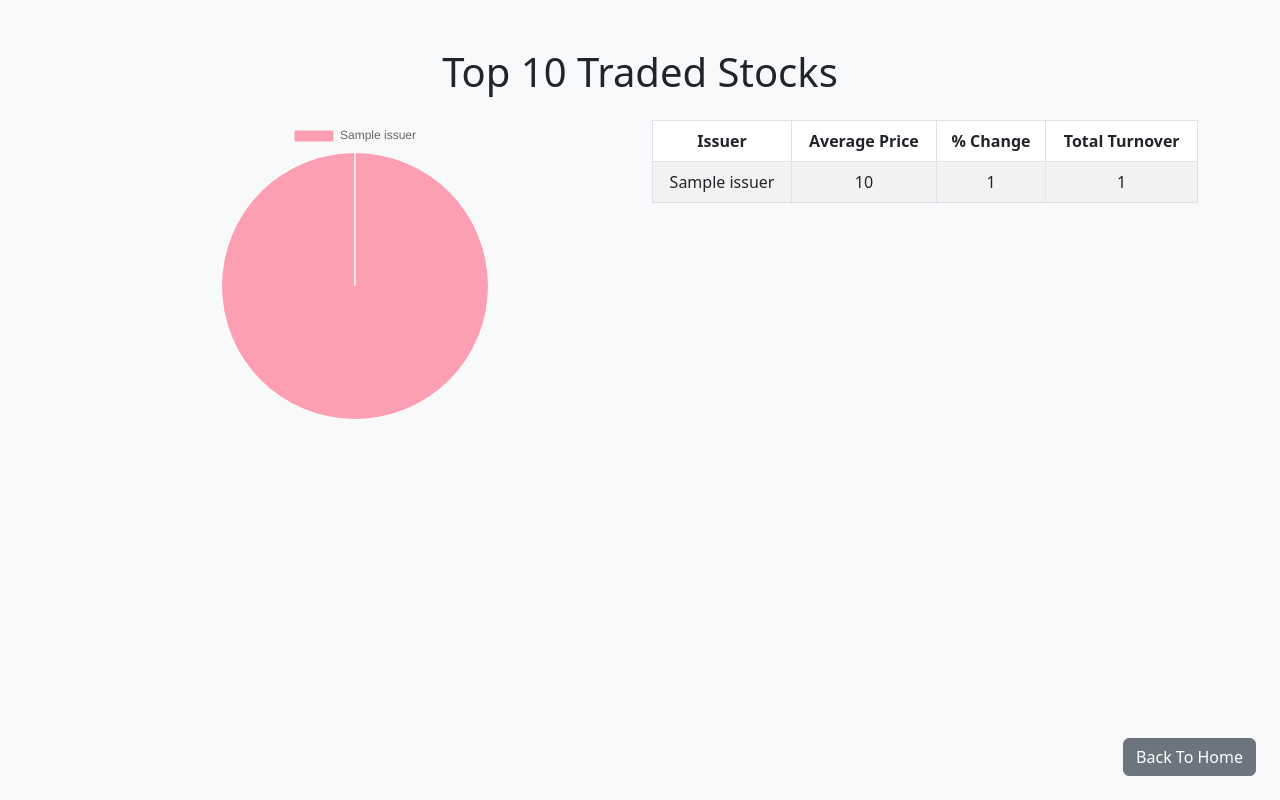
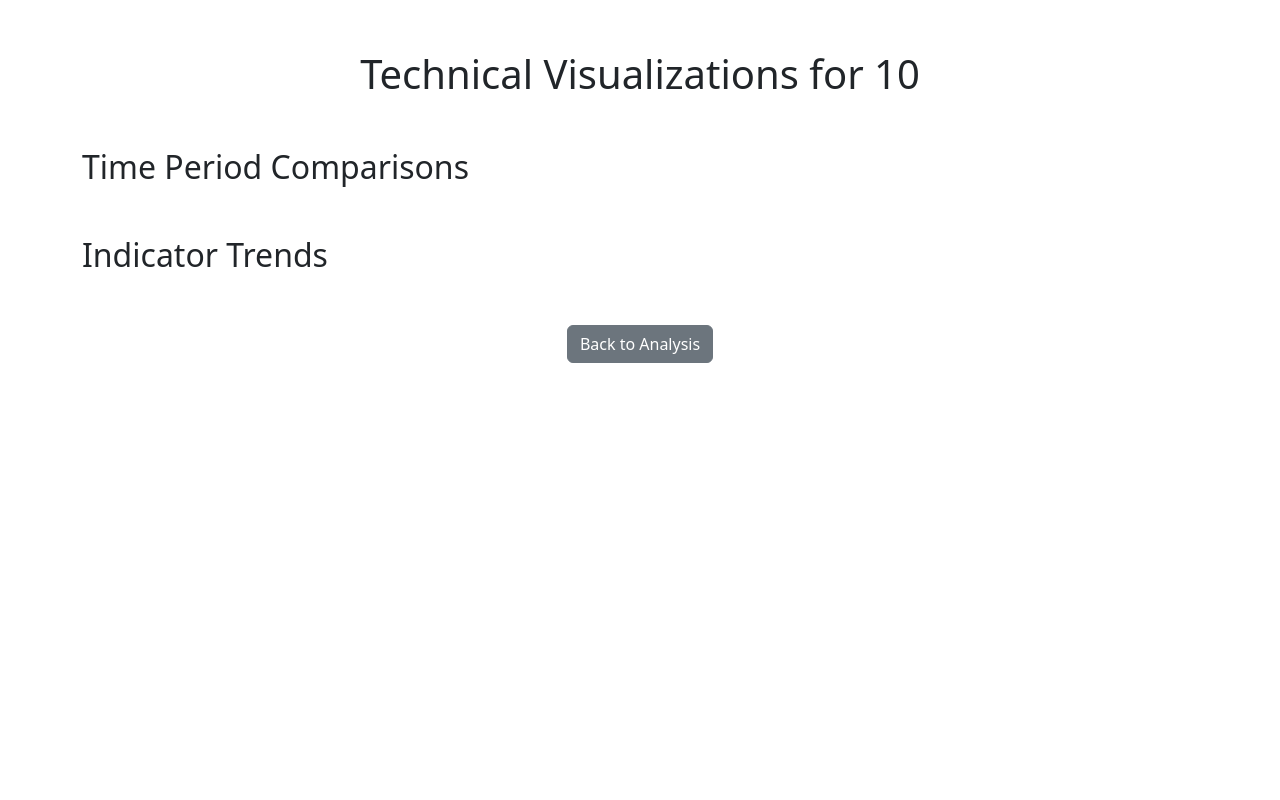
Before and after one commit to sandrazivanovska/DAS, a Flask app: template Domashna3/templates/technical_visualizations.html in a window 1280 px wide. Run offline with Flask 3, Linux system fonts and the light colour scheme; the template is opened without the code that fills it: most values are stand-ins (such as "Sample title", 1, 10 or a date in 2020); parts of the project's set-up code (start-up, migrations or seed data) failed here and were passed over; some libraries are stand-ins or nearby versions.

Commit message:
fixing issues

```diff
--- a/Domashna3/templates/technical_visualizations.html
+++ b/Domashna3/templates/technical_visualizations.html
@@ -3,98 +3,102 @@
 <head>
     <meta charset="UTF-8">
     <meta name="viewport" content="width=device-width, initial-scale=1.0">
-    <title>Top 10 Traded Stocks</title>
+    <title>Technical Visualizations</title>
     <link href="https://cdn.jsdelivr.net/npm/bootstrap@5.3.0/dist/css/bootstrap.min.css" rel="stylesheet">
-    <script src="https://cdn.jsdelivr.net/npm/chart.js"></script>
+    <script src="https://cdn.plot.ly/plotly-latest.min.js"></script>
     <style>
-        #stockPieChart {
-            max-width: 500px;
-            max-height: 500px;
-            margin: 0 auto;
+        .visualization-container {
+            margin-top: 50px;
+        }
+        .chart-section {
+            margin-bottom: 50px;
+        }
+        .text-center {
+            margin-bottom: 50px; /* Додавање повеќе простор под копчето */
         }
     </style>
 </head>
-<body class="bg-light text-dark">
-    <div class="container my-5">
-        <h1 class="text-center mb-4">Top 10 Traded Stocks</h1>
-        <div class="row">
-            <div class="col-md-6 d-flex justify-content-center align-items-center">
-                <canvas id="stockPieChart"></canvas>
-            </div>
-            <div class="col-md-6">
-                <table class="table table-bordered table-striped text-center">
-                    <thead>
-                        <tr>
-                            <th>Issuer</th>
-                            <th>Average Price</th>
-                            <th>% Change</th>
-                            <th>Total Turnover</th>
-                        </tr>
-                    </thead>
-                    <tbody>
-                        {% for row in data %}
-                        <tr>
-                            <td>{{ row['issuer'] }}</td>
-                            <td>{{ row['avg_price'] }}</td>
-                            <td>{{ row['percent_change'] }}</td>
-                            <td>{{ row['total_turnover'] }}</td>
-                        </tr>
-                        {% endfor %}
-                    </tbody>
-                </table>
-            </div>
+<body>
+    <div class="container visualization-container">
+        <h1 class="text-center">Technical Visualizations for {{ stock_symbol }}</h1>
+
+        <!-- Time Period Comparisons -->
+        <div class="chart-section">
+            <h2>Time Period Comparisons</h2>
+            <div id="time-period-bar-chart"></div>
+        </div>
+
+        <!-- Indicator Trends -->
+        <div class="chart-section">
+            <h2>Indicator Trends</h2>
+            <div id="indicator-trend-chart"></div>
+        </div>
+
+        <!-- Back Button -->
+        <div class="text-center">
+            <a href="/technical-analysis?stock={{ stock_symbol }}" class="btn btn-secondary">Back to Analysis</a>
         </div>
     </div>
 
-    <div class="position-fixed bottom-0 end-0 m-4">
-        <a href="/" class="btn btn-secondary">Back To Home</a>
-    </div>
+    <script>
+    document.addEventListener('DOMContentLoaded', function () {
+        // Data for Time Period Comparisons
+        const oscillatorData = {{ data['oscillators']|tojson }};
+        const categories = Object.keys(oscillatorData['1_day']);
+        const periods = ['1_day', '1_week', '1_month'];
+        const series = periods.map(period => ({
+            x: categories,
+            y: categories.map(cat => oscillatorData[period][cat]),
+            type: 'bar',
+            name: period.replace('_', ' ').toUpperCase(),
+            marker: {
+                color: period === '1_day' ? '#5D6D7E' :
+                       period === '1_week' ? '#2874A6' :
+                       '#B3B6B7' // Neutral business colors: gray, blue, silver
+            }
+        }));
 
-    <script>
-        const labels = [
-            {% for row in data %}
-            "{{ row['issuer'] }}",
-            {% endfor %}
-        ];
-        const turnovers = [
-            {% for row in data %}
-            {{ row['total_turnover'] | replace('.', '') | replace(',', '.') }},
-            {% endfor %}
+        Plotly.newPlot('time-period-bar-chart', series, {
+            title: 'Oscillator Comparisons Across Time Periods',
+            barmode: 'group',
+            xaxis: { title: 'Indicators' },
+            yaxis: { title: 'Values' }
+        });
+
+        // Data for Indicator Trends
+        const trendData = {{ data['trend_data']|tojson }};
+        const dates = trendData.dates;
+        const trendSeries = [
+            {
+                x: dates,
+                y: trendData['SMA_20'],
+                mode: 'lines',
+                name: 'SMA_20',
+                line: { color: '#2874A6', width: 2 } // Bright Blue
+            },
+            {
+                x: dates,
+                y: trendData['EMA_20'],
+                mode: 'lines',
+                name: 'EMA_20',
+                line: { color: '#AF7AC5', width: 2 } // Light Purple
+            },
+            {
+                x: dates,
+                y: trendData['WMA_20'],
+                mode: 'lines',
+                name: 'WMA_20',
+                line: { color: '#17A589', width: 2 } // Teal
+            }
         ];
 
-        console.log("Labels: ", labels);
-        console.log("Data: ", turnovers);
+        Plotly.newPlot('indicator-trend-chart', trendSeries, {
+            title: 'Indicator Trends Over Time',
+            xaxis: { title: 'Dates' },
+            yaxis: { title: 'Values' }
+        });
+    });
+</script>
 
-        const data = {
-            labels: labels,
-            datasets: [{
-                label: 'Top 10 Traded Stocks',
-                data: turnovers,
-                backgroundColor: [
-                    'rgba(255, 99, 132, 0.6)',
-                    'rgba(54, 162, 235, 0.6)',
-                    'rgba(255, 206, 86, 0.6)',
-                    'rgba(75, 192, 192, 0.6)',
-                    'rgba(153, 102, 255, 0.6)',
-                    'rgba(255, 159, 64, 0.6)',
-                    'rgba(199, 199, 199, 0.6)',
-                    'rgba(83, 102, 255, 0.6)',
-                    'rgba(159, 255, 64, 0.6)',
-                    'rgba(255, 64, 159, 0.6)'
-                ],
-                borderWidth: 1
-            }]
-        };
-
-        const config = {
-            type: 'pie',
-            data: data,
-        };
-
-        const stockPieChart = new Chart(
-            document.getElementById('stockPieChart'),
-            config
-        );
-    </script>
 </body>
 </html>
```
